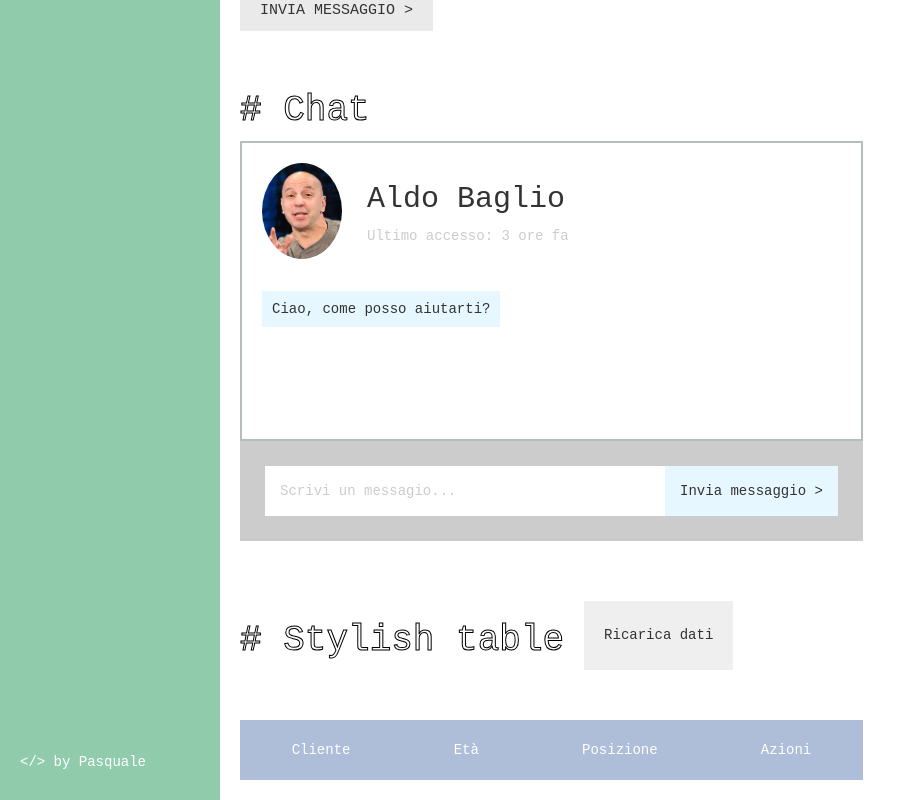
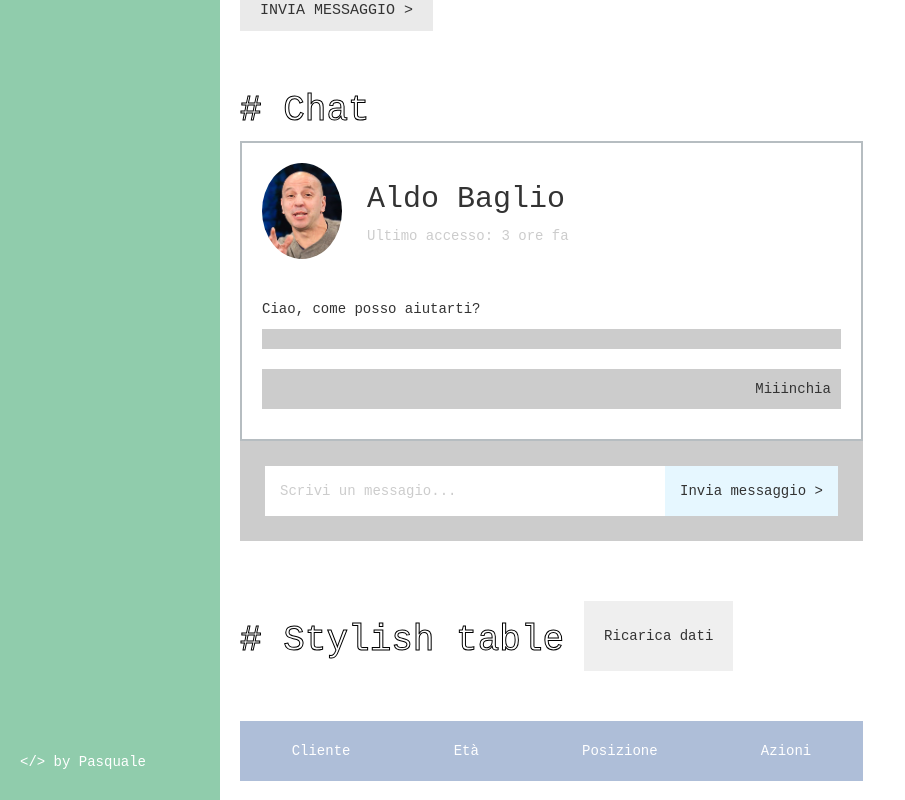
Before and after one commit to HikaruFN/armonia, a React (Create React App) app: page / in a window 1280 px wide. Both pictures are taken after a click on the button "Invia messaggio >". Shown: the part 483-1283 px from the top of the page, without its empty margins (0-905 px from the left). Built offline with nearby package versions, Linux system fonts and the light colour scheme.

Commit message:
update aldo auto response

```diff
--- a/src/components/Chat.css
+++ b/src/components/Chat.css
@@ -28,10 +28,10 @@
 #messaggi .messaggio{
     padding: 10px;
 }
-#messaggi .risposta-aldo{
+#messaggi .response-aldo{
     background-color: #E6F7FF;
 }
-#richiesta-container{
+#request-container{
     padding: 25px;
     background-color: #CCCCCC;
     border: none;
@@ -39,16 +39,26 @@
 ::placeholder{
     color: #CCCCCC;
 }
-#richiesta-container input{
+#request-container input{
     border: none;
     width: 400px;
     padding: 15px;
     outline: none;
 
 }
-#richiesta-container button{
+#request-container button{
     background-color: #E6F7FF;
     border: none;
     font-family: 'Source Code Pro', monospace;
     padding: 15px;
 }
+#messages{
+    display: flex;
+    flex-direction: column;
+}
+.user-question{
+    margin: 10px 0;
+    text-align: right;
+    padding: 10px;
+    background-color: #CCCCCC;
+}
--- a/src/components/Chat.js
+++ b/src/components/Chat.js
@@ -1,10 +1,11 @@
 import './Chat.css';
 import Aldo from './Aldo_Baglio.jpg';
 import React, {useState}  from 'react';
+import { useEffect } from 'react/cjs/react.development';
 function Chat(){
     const [state, setState] = useState({
         message: '',
-        arrMessages: []
+        arrMessages: [],
     });
     function handleValue(e){
         setState({
@@ -17,10 +18,21 @@ function Chat(){
         let array = state.arrMessages;
         array.push(mex);
         setState({
+            ...state,
             arrMessages: array,
             message: ''
-        })
+        });
+        setTimeout(() => {
+            array.push('Miiinchia')
+            setState({
+                ...state,
+                aldoResponses : array,
+                message: ''
+            })
+            console.log(state.aldoResponses);
+        }, 2000);
     };
+
     return(
         <div className="chat-container">
             <h1># Chat</h1>
@@ -32,20 +44,20 @@ function Chat(){
                         <span>Ultimo accesso: 3 ore fa</span>
                     </div>
                 </div>
-                <div id="messaggi">
-                    <span className="risposta-aldo messaggio">Ciao, come posso aiutarti?</span>
+                <div id="messages">
+                    <span className="response-aldo messagge">Ciao, come posso aiutarti?</span>
                     {
                         state.arrMessages.map((item, index)=>{
                             return (
-                                <div key={index}>
+                                <span className='user-question' key={index}>
                                     {item}
-                                </div>
+                                </span>
                             )
                         })
                     }
                 </div>
             </div>
-            <div id="richiesta-container">
+            <div id="request-container">
                 <div>
                     <input onChange={handleValue}  type='text' placeholder="Scrivi un messagio..." value={state.message}/>
                     <button onClick={sendMessage}>Invia messaggio &gt;</button>
--- a/src/components/StylishTable.js
+++ b/src/components/StylishTable.js
@@ -31,7 +31,6 @@ function StylishTable(){
                         users.responseArr.map((item, index)=>{
                             return(
                                 <div key={index} className='card'>
-                                    <span>{index}</span>
                                     <div>
                                         <img src={item.img}/>
                                         <span>{item.name}</span>
@@ -44,9 +43,7 @@ function StylishTable(){
                         })
                     }
                 </div>
-
             </div>
-
         </div>
     );
 }
```
